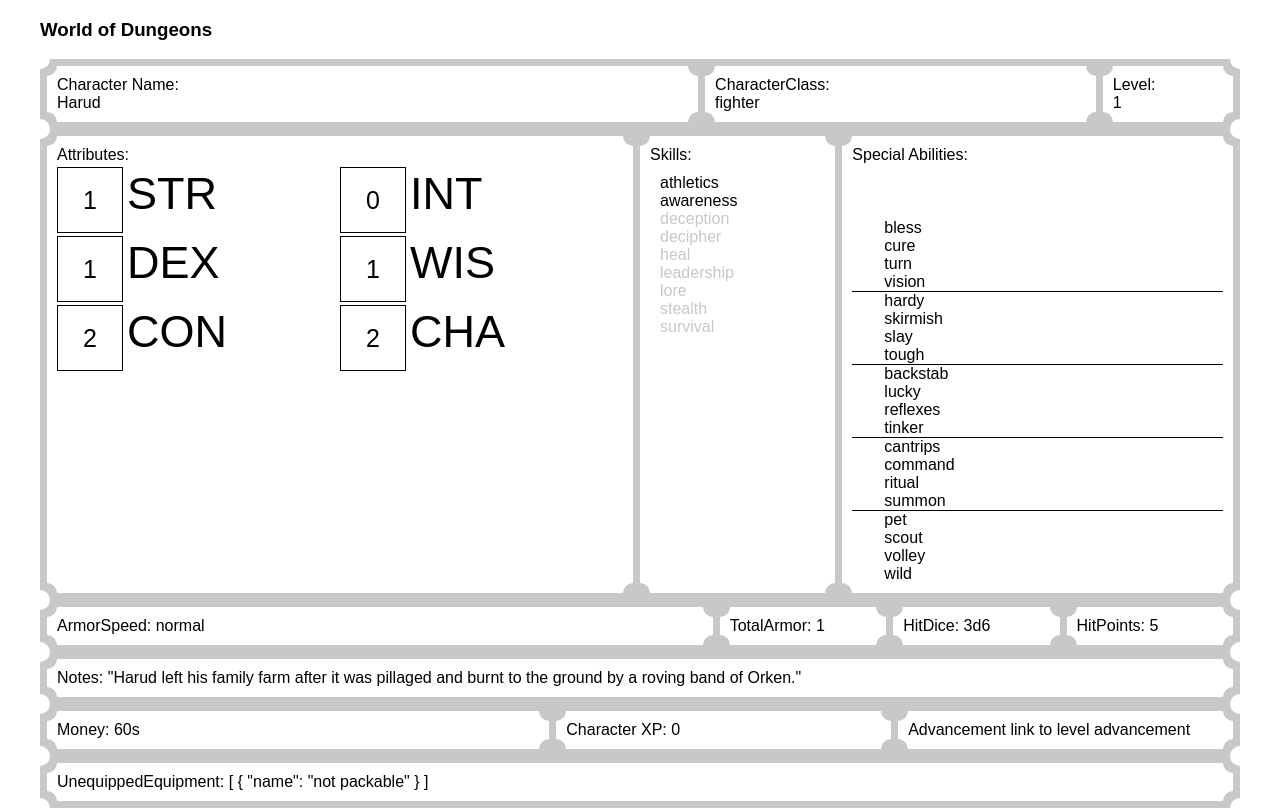
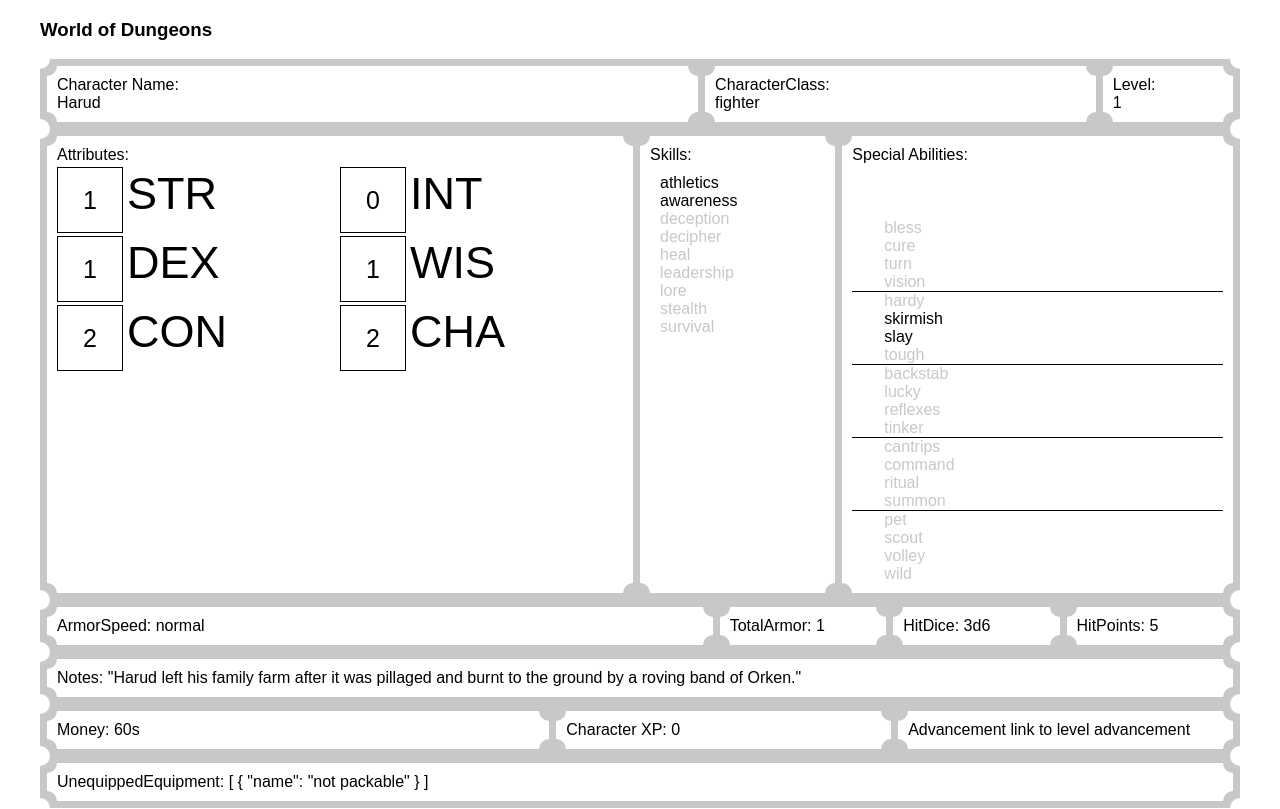
Before and after one commit to lhawes/world-of-dungeons-sheet, a React (Create React App) app: page / in a window 1280 px wide. Shown: the top 809 px of the page. Built offline with nearby package versions, Linux system fonts and the light colour scheme; the HTML template or start-up script is replaced by a standard one.

Commit message:
fix naming

```diff
--- a/src/components/characterSheet/CharacterAbilities/CharacterAbilities.tsx
+++ b/src/components/characterSheet/CharacterAbilities/CharacterAbilities.tsx
@@ -24,33 +24,38 @@ interface ClassAbility {
   active: boolean,
 }
 
-interface ClassAbilitydivProps {
+interface ClassAbilityBlockProps {
   abilityList: ClassAbility[]
 }
 
-const ClassAbilityItem = css`
-  display: inline-div;
-  margin: 0 2rem;
+const ClassAbilityItem = css({
+  display: 'inline-div',
+  margin: '0 2rem',
+  color: '#c8c8c8',
+})
 
-`;
+const activeClassAbilityItem = css({
+  color: 'black',
+});
 
-const classAbilityContainer = css`
-  :not(:last-child) {
-    border-bottom: 1px solid black;
+const classAbilityContainer = css({
+  ':not(:last-child)': {
+    borderBottom: '1px solid black',
   }
-`;
+})
 
 const gridLayout = css({
   gridTemplateColumns: `1fr`,
   gridTemplateRows: '1fr 1fr 1fr 1fr 1fr',
 });
 
-const ClassAbilitydiv: React.FC<ClassAbilitydivProps> = ({ abilityList }) => {
+const ClassAbilityBlock: React.FC<ClassAbilityBlockProps> = ({ abilityList }) => {
   return (
     <div css={classAbilityContainer}>
       {
         abilityList.map((ability) => {
-          return (<div key={ability.name} css={ClassAbilityItem}>{ ability.name }</div>);
+          const activeStyle = ability.active ? activeClassAbilityItem : {};
+          return (<div key={ability.name} css={[ClassAbilityItem, activeStyle]}>{ ability.name }</div>);
         })
       }
     </div>
@@ -73,7 +78,7 @@ export const CharacterAbilities: React.FC<AbilitiesProps> = ({}) => {
             }, []);
 
             return (
-              <ClassAbilitydiv key={i} abilityList={formattedAbilities} />
+              <ClassAbilityBlock key={i} abilityList={formattedAbilities} />
             );
           })
           : null
```
